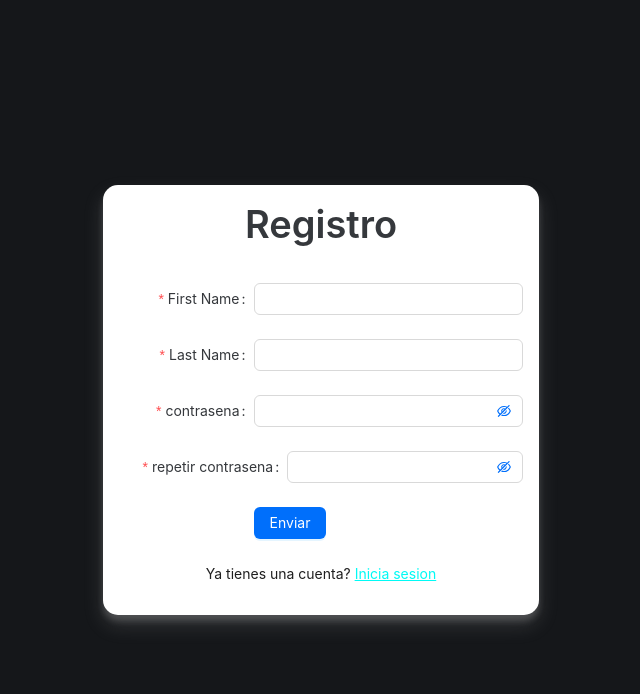
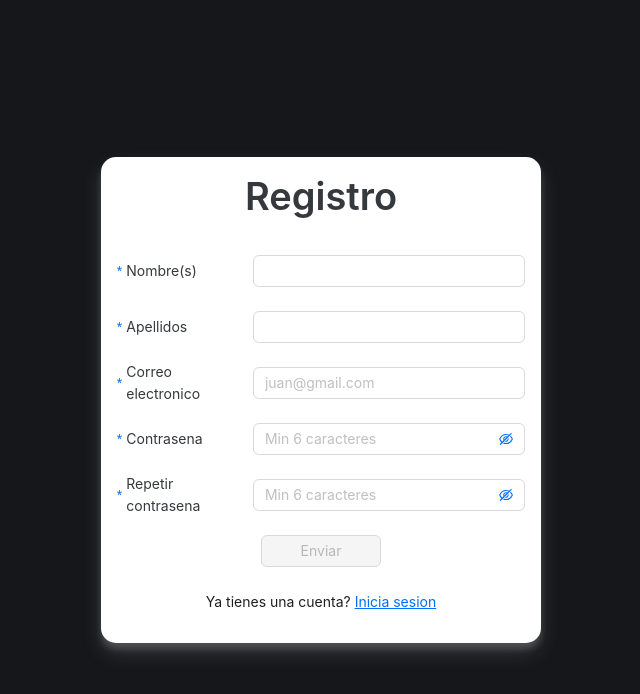
Before and after one commit to SintergicaAI/Sistema-de-administrador, a React (Vite) app: page /register in a window 1280 px wide. Shown: the top 694 px of the page, without its empty margins (319-959 px from the left). Built offline with nearby package versions, Linux system fonts and the light colour scheme.

Commit message:
Terminamos validaciones basicas del formulario de registro

```diff
--- a/src/Login.tsx
+++ b/src/Login.tsx
@@ -1,10 +1,10 @@
-import type { FormProps } from 'antd';
+import type {FormProps} from 'antd';
 import {useState} from "react";
 import {useNavigate} from "react-router";
 import {MailOutlined,LockOutlined } from "@ant-design/icons"
-import { Button, Form, Input,Typography,message} from 'antd';
+import { Form, Input,Typography,message} from 'antd';
 import {Flex} from 'antd';
-import useFetch from "./hooks/useFetch.tsx";
+import {SubmitButton} from "./generalComponents/Form";
 
 type FieldType = {
     correo: string;
@@ -15,14 +15,14 @@ type FieldType = {
 
 
 
+
 function Login(){
     //Hooks
     const [email, setEmail] = useState('');
     const [password, setPassword] = useState('');
-    const [componentDisabled,setComponentDisabled] = useState<boolean>(false);
-
+    const [form] = Form.useForm();
     //React router function
-    const navigation = useNavigate();
+    //const navigation = useNavigate();
 
     //Ant Design components
     const [messageApi,contextHolder] = message.useMessage();
@@ -36,11 +36,7 @@ function Login(){
             content:'Iniciando sesion...',
             duration:3,
         })
-        //Desahabilitamos los campos una vez que la informacion se envie exitosamente.
-        setComponentDisabled(true);
-        setTimeout(()=>{
-            setComponentDisabled(false);
-        },3000)
+
 
         console.log('Success:', values);
 
@@ -72,14 +68,14 @@ function Login(){
             labelCol={{ span: 16 }}
             wrapperCol={{ span: 30 }}
             className="form__container"
-            disabled={componentDisabled}
             style={{width:300,minHeight:300,paddingBlock:30}}
             initialValues={{ remember: true }}
             onFinish={onFinish}
             onFinishFailed={onFinishFailed}
             autoComplete="on"
+            form={form}
         >
-            <Title className='space' style={{textAlign:'center',} }>Login</Title>
+            <Title style={{textAlign:'center',} }>Login</Title>
             <Flex vertical={true} gap={10}>
 
                 <Form.Item<FieldType>
@@ -104,9 +100,7 @@ function Login(){
 
                 <Form.Item label={null} labelCol={{span: 0}}>
                     {contextHolder}
-                    <Button type="primary" htmlType="submit" block>
-                        Enviar
-                    </Button>
+                    <SubmitButton form={form}>Enviar</SubmitButton>
                 </Form.Item>
             </Flex>
         </Form>
--- a/src/Register.tsx
+++ b/src/Register.tsx
@@ -1,6 +1,9 @@
 
 import type { FormProps } from 'antd';
-import { Button, Form, Input,Typography,Flex } from 'antd';
+import { Form, Input,Typography,message } from 'antd';
+import { useState} from "react";
+import {SubmitButton} from "./generalComponents/Form";
+import {ValidateStatus} from "antd/es/form/FormItem";
 
 type FieldType = {
     email?: string;
@@ -11,15 +14,31 @@ type FieldType = {
 };
 
 export const Register = () =>{
+    const [email, setEmail] = useState('');
+    const [password, setPassword] = useState('');
+    const [firstName, setFirstName] = useState('');
+    const [secondName, setSecondName] = useState('');
+    const [messageApi,contextHolder] = message.useMessage()
+
+    const [form] = Form.useForm();
 
     const {Title} = Typography;
 
     const onFinish: FormProps<FieldType>['onFinish'] = (values) => {
         console.log('Success:', values);
+        messageApi.open({
+            type:'loading',
+            content:'Registrando datos...',
+            duration:3,
+        })
     };
 
     const onFinishFailed: FormProps<FieldType>['onFinishFailed'] = (errorInfo) => {
         console.log('Failed:', errorInfo);
+        messageApi.open({
+            type:'error',
+            content:'Ingresa los campos de manera correcta'
+        });
     };
 
     return (
@@ -27,7 +46,7 @@ export const Register = () =>{
             <Form
                 name="basic"
                 labelCol={{ span: 8 }}
-                wrapperCol={{ span: 24}}
+                wrapperCol={{ span: 30}}
                 style={{ maxWidth: 800 }}
                 layout="horizontal"
                 className='form__container'
@@ -35,48 +54,70 @@ export const Register = () =>{
                 onFinish={onFinish}
                 onFinishFailed={onFinishFailed}
                 autoComplete="off"
+                labelWrap
+                colon={false}
+                labelAlign={'left'}
+                form={form}
+
             >
                 <Title style={{textAlign:'center', marginBlockEnd:'2.2rem'}}>Registro</Title>
                 <Form.Item<FieldType>
-                    label="First Name"
+                    label="Nombre(s)"
                     name="firstName"
                     rules={[{ required: true, message: 'Ingresa el campo correcto!' }]}
                 >
-                    <Input />
+                    <Input value={firstName} onChange={(e) => setFirstName(e.target.value)} />
                 </Form.Item>
 
                 <Form.Item<FieldType>
-                    label="Last Name"
+                    label="Apellidos"
                     name="lastName"
                     rules={[{ required: true, message: 'Ingresa el campo correcto' }]}
                 >
-                    <Input />
+                    <Input value={secondName} onChange={(e) => setSecondName(e.target.value)} />
                 </Form.Item>
 
                 <Form.Item<FieldType>
-                    label="contrasena"
-                    name="password"
-                    rules={[{ required: true, message: 'Please input your password!' }]}
+                    label="Correo electronico"
+                    name="email"
+                    rules={[{ required: true,type:"email",message: 'Favor de ingresar un email valido', pattern:/^[a-zA-Z0-9._%+-]+@[a-zA-Z0-9.-]+\.[a-zA-Z]{2,}$/}]}
                 >
-                    <Input.Password />
+                    <Input type="email" value={email} onChange={e => setEmail(e.target.value)} placeholder="juan@gmail.com"/>
                 </Form.Item>
 
                 <Form.Item<FieldType>
-                    label="repetir contrasena"
+                    label="Contrasena"
+                    name="password"
+                    rules={[{ required: true, message: 'Contrasena menor a 6 caracteres', min:6 , }]}
+                >
+                    <Input.Password placeholder='Min 6 caracteres' value={password} onChange={e => setPassword(e.target.value)} />
+                </Form.Item>
+
+                <Form.Item<FieldType>
+                    label="Repetir contrasena"
                     name="repeatPassword"
-                    labelCol={{ span: 10}}
-                    rules={[{ required: true, message: 'Please input your password!' }]}
+                    dependencies={['password']}
+                    rules={[{ required: true, message:"Favor de confirmar contrasena"},
+                        {min:6,message:'Contrasena menor a 6 caracteres'},
+                        ({ getFieldValue }) => ({
+                            validator(_, value) {
+                                if (!value || getFieldValue('password') === value) {
+                                    return Promise.resolve();
+                                }
+                                return Promise.reject(new Error('La contrasena no coincide'));
+                            },
+                        })
+                    ]}
                 >
-                    <Input.Password />
+                    <Input.Password placeholder='Min 6 caracteres'/>
                 </Form.Item>
 
 
-                <Form.Item label={null}>
-                    <Button type="primary" htmlType="submit">
-                        Enviar
-                    </Button>
+                <Form.Item label={null} labelCol={{span: 0}}>
+                    {contextHolder}
+                    <SubmitButton form={form} >Enviar</SubmitButton>
                 </Form.Item>
-                <p style={{textAlign:'center'}}>Ya tienes una cuenta? <a style={{color:'#01FAF5', textDecoration:'underline'}} href={'/login'}>Inicia sesion</a></p>
+                <p style={{textAlign:'center'}}>Ya tienes una cuenta? <a className='icon-color' style={{ textDecoration:'underline'}} href={'/login'}>Inicia sesion</a></p>
             </Form>
         </>
     );
--- /dev/null
+++ b/src/generalComponents/Form/SubmitButton.tsx
@@ -0,0 +1,29 @@
+import {useEffect, useState} from "react";
+import {Button, Form, type FormInstance,Flex} from "antd";
+
+
+export interface SubmitButtonProps {
+    form: FormInstance;
+}
+
+export const SubmitButton:React.FC<React.PropsWithChildren<SubmitButtonProps>> = ({form,children}) => {
+    const [submittable, setSubmittable] = useState<boolean>(false);
+
+    const values = Form.useWatch([],form);
+
+    useEffect(() => {
+        form
+            .validateFields({validateOnly:true})
+            .then(()=> setSubmittable(true))
+            .catch(()=> setSubmittable(false))
+
+    }, [form,values]);
+
+    return (
+        <Flex justify="center">
+            <Button type="primary" disabled={!submittable} style={{width:'120px'}} htmlType='submit' >
+                {children }
+            </Button>
+        </Flex>
+    )
+}
--- /dev/null
+++ b/src/generalComponents/Form/index.ts
@@ -0,0 +1,2 @@
+
+export * from './SubmitButton.tsx';
--- a/src/styles/login.css
+++ b/src/styles/login.css
@@ -1,5 +1,7 @@
 /*background-color: hsl(204, 0%, 90%);*/
-
+:root {
+    --c-primary:#006FFB;
+}
 .form__container{
     padding: 1rem;
     background-color: white;
@@ -10,5 +12,9 @@
     margin-top: 0px;
 }
 .icon-color{
-    color:#006FFB;
+    color:var(--c-primary);
 }
+.ant-form-item-required::before {
+    content: "*";
+    color: var(--c-primary) !important;
+}
```
